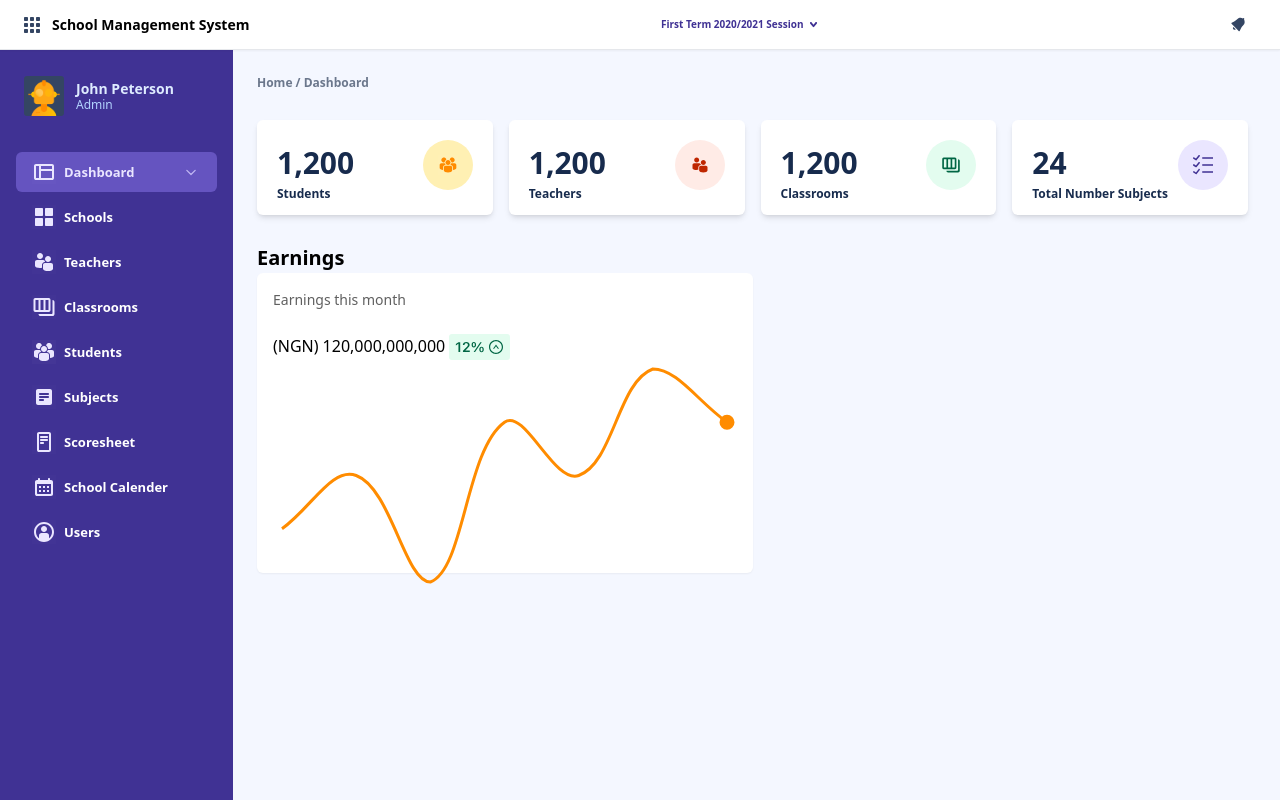
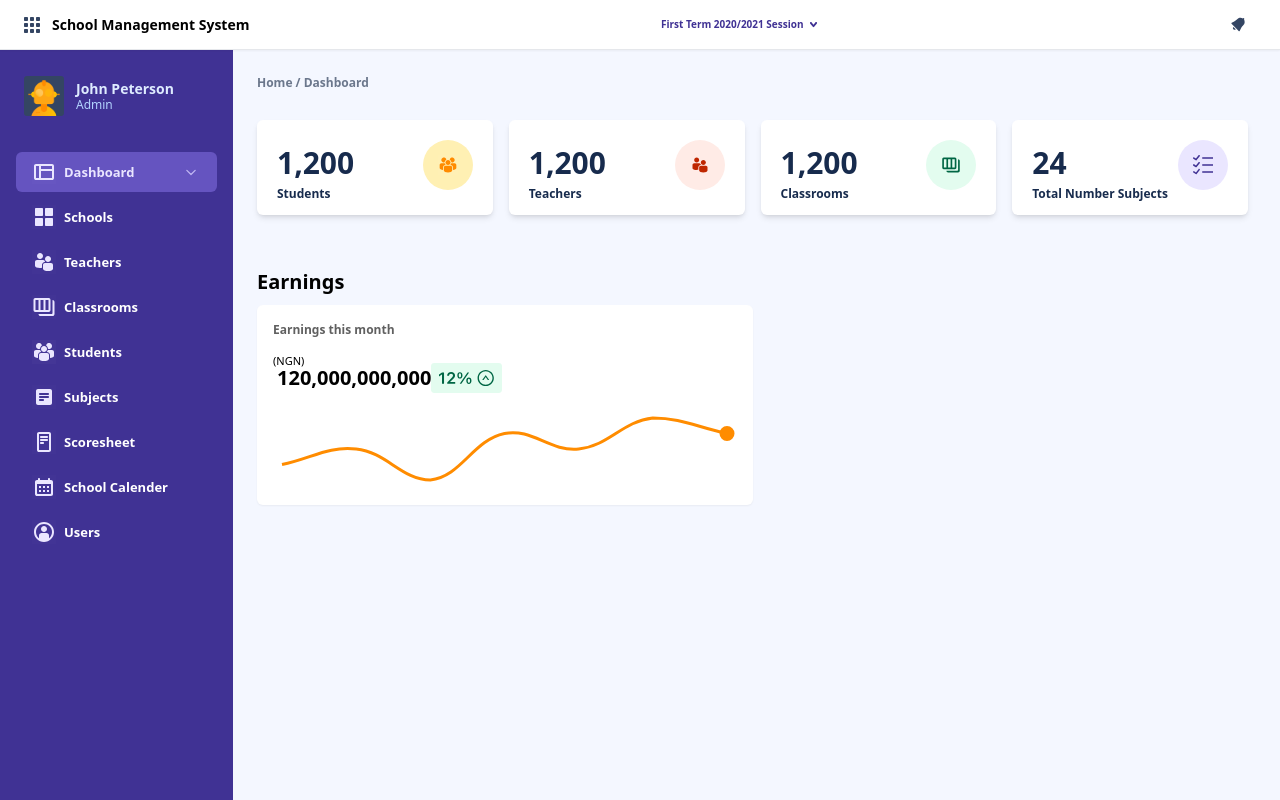
Before and after one commit to yusuftomilola/School-Management-System, a React (Vite) app: page /dashboard in a window 1280 px wide. Built offline with nearby package versions, Linux system fonts and the light colour scheme.

Commit message:
adjusted the height of the earnings component

```diff
--- a/src/components/dashboard/EarningsChart.jsx
+++ b/src/components/dashboard/EarningsChart.jsx
@@ -30,6 +30,7 @@ const EarningsChart = () => {
 
   const options = {
     responsive: true,
+    maintainAspectRatio: false, // This ensures the chart doesn't maintain the default aspect ratio
     plugins: {
       legend: {
         display: false,
@@ -50,7 +51,7 @@ const EarningsChart = () => {
     },
   };
 
-  return <Line data={data} options={options} />;
+  return <Line data={data} options={options} height={120} />;
 };
 
 export default EarningsChart;
--- a/src/components/dashboard/EarningsChartContainer.jsx
+++ b/src/components/dashboard/EarningsChartContainer.jsx
@@ -3,16 +3,26 @@ import EarningsChart from "./EarningsChart";
 
 const EarningsChartContainer = () => {
   return (
-    <div className="bg-white shadow-sm rounded-md p-4 h-[300px]">
-      <p className="text-[#606060] text-[14px] mb-6">Earnings this month</p>
+    <div className="bg-white shadow-sm rounded-md p-4 h-[200px]">
+      <p className="text-[#606060] text-[12px] mb-6 font-semibold">
+        Earnings this month
+      </p>
 
-      <div className="flex gap-1">
-        <span>(NGN)</span>
-        <span>120,000,000,000</span>
-        <img src={TwelvePercent} alt="twelve percent icon" />
+      <div className="flex gap-1 mb-4">
+        <div className="relative">
+          <span className="text-[11px] absolute top-[-10px]">(NGN)</span>
+        </div>
+
+        <div className="flex ">
+          <span className="text-[20px] font-semibold">120,000,000,000</span>
+          <img src={TwelvePercent} alt="twelve percent icon" />
+        </div>
       </div>
 
-      <EarningsChart />
+      {/* Set the height of the chart */}
+      <div className="relative h-[80px]">
+        <EarningsChart />
+      </div>
     </div>
   );
 };
--- a/src/pages/Dashboard.jsx
+++ b/src/pages/Dashboard.jsx
@@ -25,7 +25,7 @@ const Dashboard = () => {
       </div>
 
       <div>
-        <h2 className="text-[20px] font-semibold">Earnings</h2>
+        <h2 className="mt-6 mb-2 text-[20px] font-semibold">Earnings</h2>
 
         <div className="grid grid-cols-1 lg:grid-cols-2">
           <EarningsChartContainer />
```
